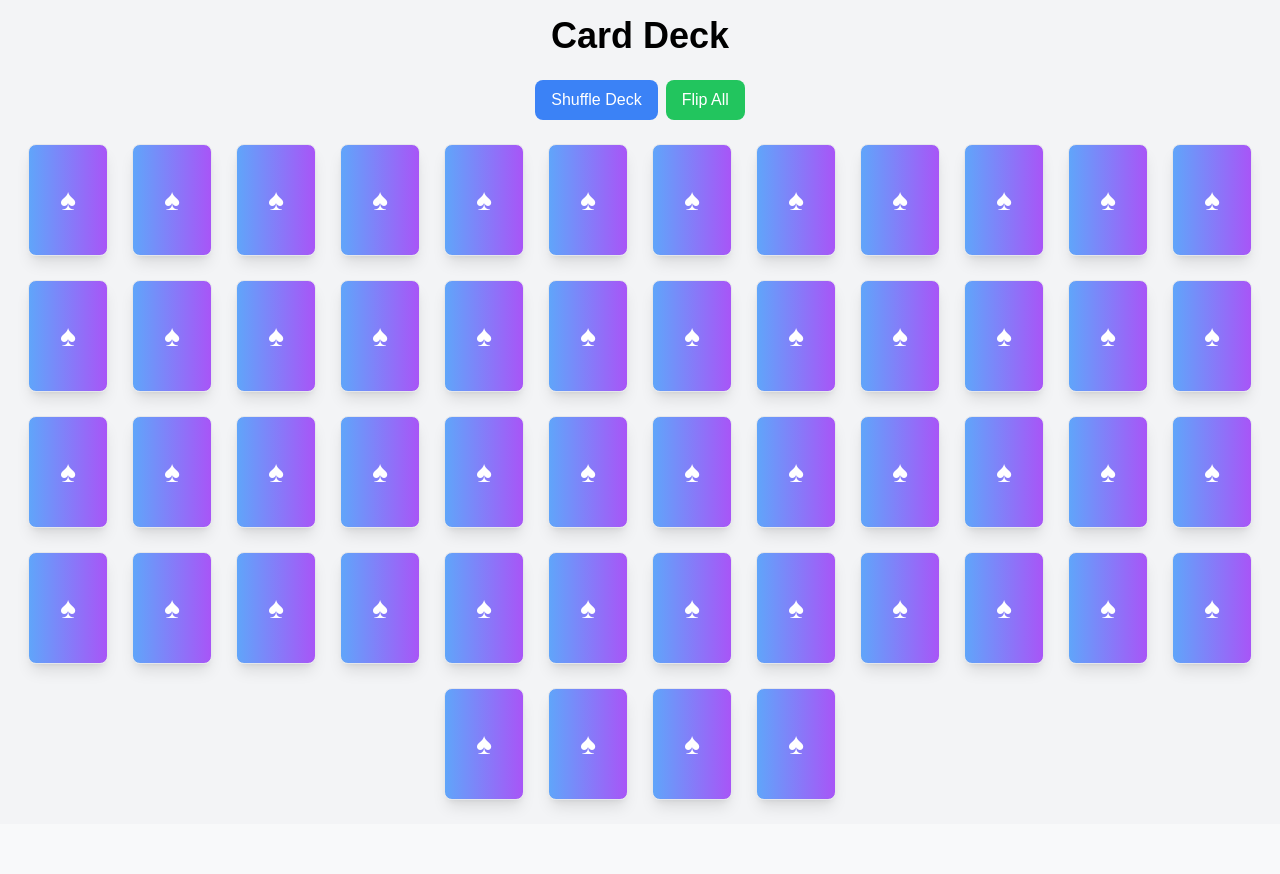
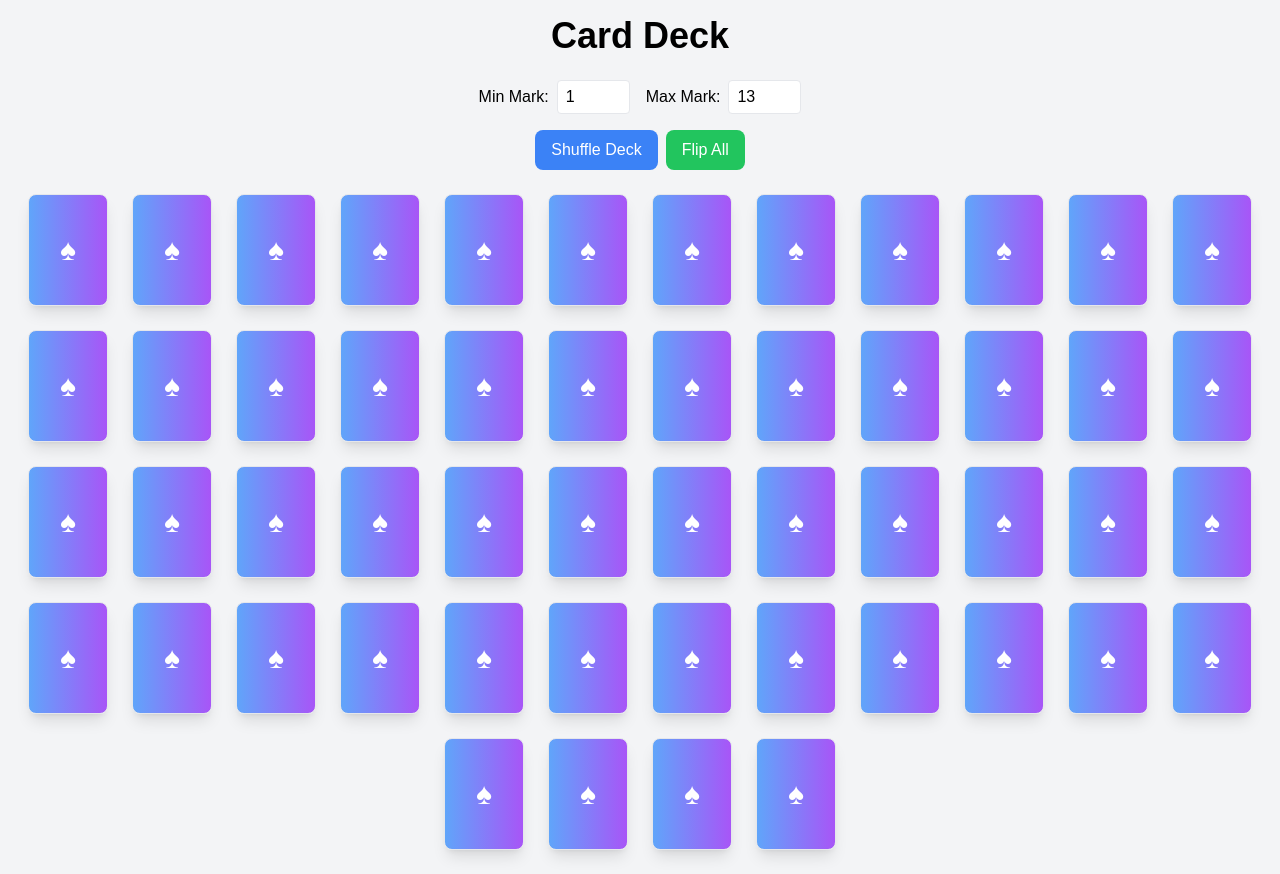
Before and after one commit to liuyuelintop/ts-react-card-game, a React (Create React App) app: page / in a window 1280 px wide. Before the commit the page ends 824 px from the top, so only its background shows below. Built offline with nearby package versions, Linux system fonts and the light colour scheme.

Commit message:
Implement UI of custom CreateDeck

```diff
--- a/src/components/Deck/Deck.tsx
+++ b/src/components/Deck/Deck.tsx
@@ -8,15 +8,18 @@ import { NormalCard } from "../../types/types";
 const Deck: React.FC = () => {
   const [deck, setDeck] = useState<NormalCard[]>([]);
   const [flipped, setFlipped] = useState<boolean[]>([]);
+  const [minMark, setMinMark] = useState<number>(1);
+  const [maxMark, setMaxMark] = useState<number>(13);
+
   useEffect(() => {
     const newDeck = createDeck({
       includeJokers: false,
-      minMark: 1,
-      maxMark: 13,
+      minMark,
+      maxMark,
     });
     setDeck(newDeck);
     setFlipped(new Array(newDeck.length).fill(false));
-  }, []);
+  }, [minMark, maxMark]);
 
   const handleShuffle = () => {
     setDeck((prevDeck) => shuffleDeck(prevDeck));
@@ -38,6 +41,26 @@ const Deck: React.FC = () => {
 
   return (
     <div className="text-center">
+      <div className="mb-4">
+        <label className="mr-2">Min Mark:</label>
+        <input
+          type="number"
+          value={minMark}
+          onChange={(e) => setMinMark(Number(e.target.value))}
+          min="1"
+          max="13"
+          className="px-2 py-1 border rounded"
+        />
+        <label className="ml-4 mr-2">Max Mark:</label>
+        <input
+          type="number"
+          value={maxMark}
+          onChange={(e) => setMaxMark(Number(e.target.value))}
+          min="1"
+          max="13"
+          className="px-2 py-1 border rounded"
+        />
+      </div>
       <button
         onClick={handleShuffle}
         className="mb-4 px-4 py-2 bg-blue-500 text-white rounded-lg hover:bg-blue-700 transition"
```
